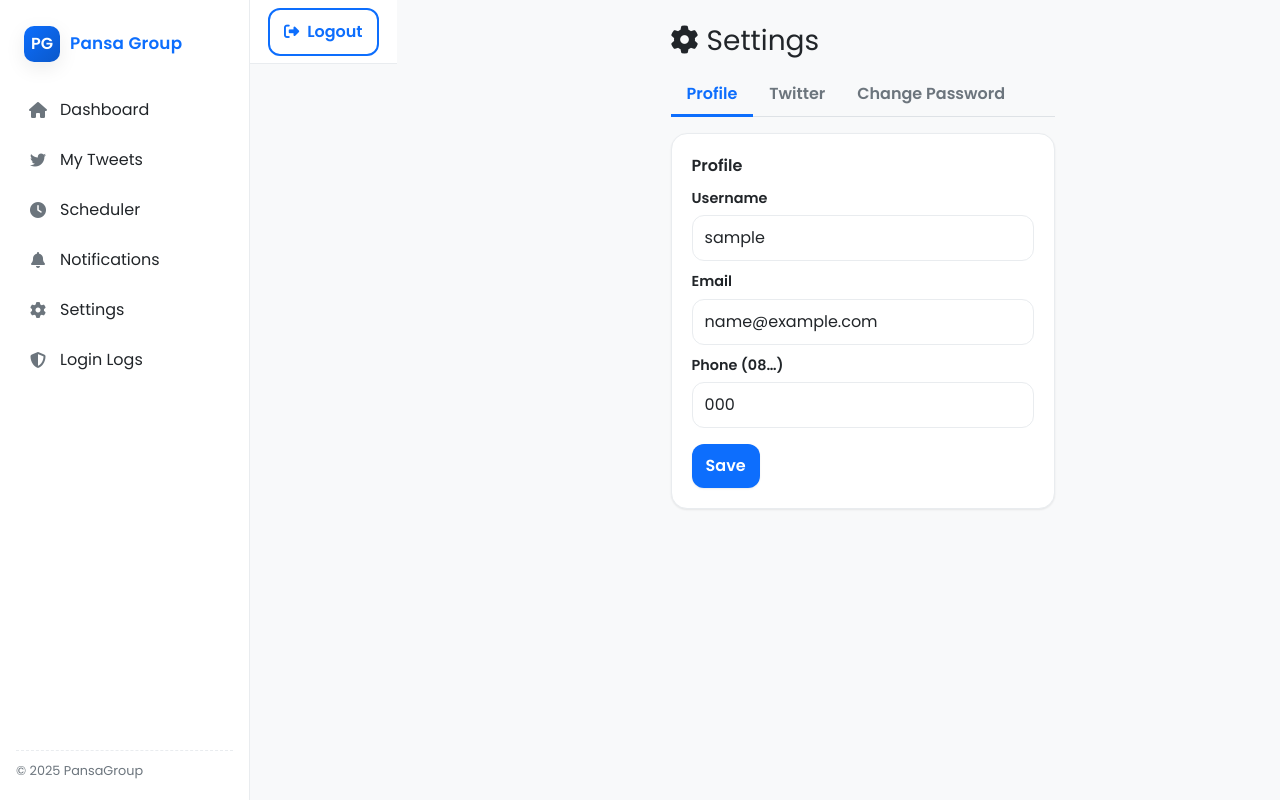
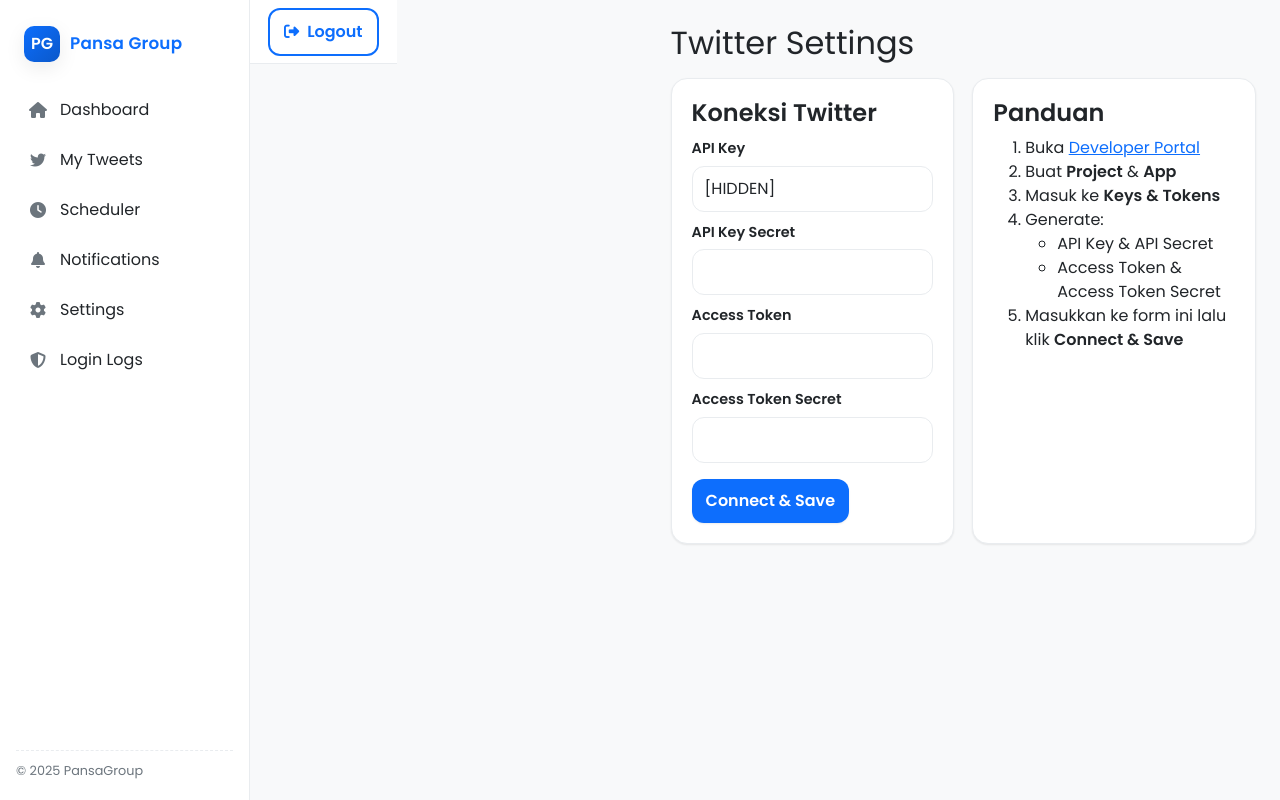
Before and after one commit to jhodypedia/xapi, a Node server app: template views/settings.ejs in a window 1280 px wide. Run offline with Node 20, Linux system fonts and the light colour scheme; a user stored in the database is signed in; tables that the repository leaves empty hold one stand-in row (values such as "Sample post"); the template is opened without the code that fills it: values that come from a table or form of the project are taken from there, most other values are stand-ins (such as "Sample title", 1, 10 or a date in 2020); some libraries are stand-ins or nearby versions.

Commit message:
Update settings.ejs

```diff
--- a/views/settings.ejs
+++ b/views/settings.ejs
@@ -1,94 +1,36 @@
-<h3 class="mb-3"><i class="fa fa-cog me-2"></i>Settings</h3>
+<h2 class="mb-3">Twitter Settings</h2>
+<div class="settings-grid">
+  <div class="card">
+    <h4 class="card-title">Koneksi Twitter</h4>
+    <form method="post" action="/settings/twitter" id="twitterForm">
+      <label class="form-label">API Key</label>
+      <input class="form-control mb-2" name="apiKey" value="<%= account ? '[HIDDEN]' : '' %>">
 
-<% if (error) { %><div class="alert alert-danger"><i class="fa fa-triangle-exclamation"></i><div><b>Error</b><br><%= error %></div></div><% } %>
-<% if (success) { %><div class="alert alert-success"><i class="fa fa-check"></i><div><b>Success</b><br><%= success %></div></div><% } %>
+      <label class="form-label">API Key Secret</label>
+      <input class="form-control mb-2" name="apiSecret">
 
-<ul class="nav nav-tabs mb-3" role="tablist">
-  <li class="nav-item"><button class="nav-link active" data-bs-toggle="tab" data-bs-target="#profile" type="button">Profile</button></li>
-  <li class="nav-item"><button class="nav-link" data-bs-toggle="tab" data-bs-target="#twitter" type="button">Twitter</button></li>
-  <li class="nav-item"><button class="nav-link" data-bs-toggle="tab" data-bs-target="#password" type="button">Change Password</button></li>
-</ul>
+      <label class="form-label">Access Token</label>
+      <input class="form-control mb-2" name="accessToken">
 
-<div class="tab-content">
-  <!-- Profile -->
-  <div class="tab-pane fade show active" id="profile">
-    <div class="card lift">
-      <div class="card-title">Profile</div>
-      <form method="post" action="/settings/profile">
-        <label class="form-label">Username</label>
-        <input class="form-control mb-2" name="username" value="<%= user.username || '' %>">
-        <label class="form-label">Email</label>
-        <input class="form-control mb-2" type="email" name="email" value="<%= user.email || '' %>">
-        <label class="form-label">Phone (08…)</label>
-        <input class="form-control mb-3" name="phone" value="<%= user.phone || '' %>">
-        <button class="btn btn-primary ripple">Save</button>
-      </form>
-    </div>
+      <label class="form-label">Access Token Secret</label>
+      <input class="form-control mb-3" name="accessSecret">
+
+      <button class="btn btn-primary ripple">Connect & Save</button>
+    </form>
   </div>
-
-  <!-- Twitter -->
-  <div class="tab-pane fade" id="twitter">
-    <div class="split-2">
-      <div class="card lift">
-        <div class="d-flex justify-content-between align-items-center mb-2">
-          <div class="card-title m-0">Setup Twitter API</div>
-          <span class="badge <%= twitterStatus.includes('Connected')?'badge-success':'badge-danger' %>"><%= twitterStatus %></span>
-        </div>
-        <div>
-          <div class="mb-2">
-            <label class="form-label">API Key</label>
-            <input class="form-control" id="apiKey">
-          </div>
-          <div class="mb-2">
-            <label class="form-label">API Secret</label>
-            <input class="form-control" id="apiSecret">
-          </div>
-          <div class="mb-2">
-            <label class="form-label">Access Token</label>
-            <input class="form-control" id="accessToken">
-          </div>
-          <div class="mb-3">
-            <label class="form-label">Access Secret</label>
-            <input class="form-control" id="accessSecret">
-          </div>
-          <div class="d-flex gap-2">
-            <button class="btn btn-info text-white ripple" type="button" id="testBtn"><i class="fa fa-plug"></i> Test Connection</button>
-            <button class="btn btn-primary ripple" type="button" id="connectBtn"><i class="fa fa-save"></i> Connect & Save</button>
-          </div>
-        </div>
-      </div>
-
-      <div class="card lift">
-        <div class="card-title">Cara Mendapatkan API Key</div>
-        <ol class="mb-2">
-          <li>Buka <a href="https://developer.twitter.com/" target="_blank">Twitter Developer Portal</a></li>
-          <li>Buat <b>Project</b> & <b>App</b></li>
-          <li>Buka <b>Keys & Tokens</b> → generate:
-            <ul>
-              <li><code>API Key</code> & <code>API Secret</code></li>
-              <li><code>Access Token</code> & <code>Access Secret</code></li>
-            </ul>
-          </li>
-          <li>Masukkan ke form di samping lalu <b>Test</b> & <b>Connect</b></li>
-        </ol>
-        <p class="text-muted">Jangan bagikan credential kepada siapapun.</p>
-      </div>
-    </div>
-  </div>
-
-  <!-- Password -->
-  <div class="tab-pane fade" id="password">
-    <div class="card lift">
-      <div class="card-title">Change Password</div>
-      <form method="post" action="/settings/change-password">
-        <label class="form-label">Password Lama</label>
-        <input class="form-control mb-2" type="password" name="oldPassword" required>
-        <label class="form-label">Password Baru</label>
-        <input class="form-control mb-2" type="password" name="newPassword" required>
-        <label class="form-label">Konfirmasi Password Baru</label>
-        <input class="form-control mb-3" type="password" name="confirmPassword" required>
-        <button class="btn btn-primary ripple">Update</button>
-      </form>
-    </div>
+  <div class="card">
+    <h4 class="card-title">Panduan</h4>
+    <ol>
+      <li>Buka <a href="https://developer.x.com" target="_blank">Developer Portal</a></li>
+      <li>Buat <b>Project</b> & <b>App</b></li>
+      <li>Masuk ke <b>Keys & Tokens</b></li>
+      <li>Generate:
+        <ul>
+          <li>API Key & API Secret</li>
+          <li>Access Token & Access Token Secret</li>
+        </ul>
+      </li>
+      <li>Masukkan ke form ini lalu klik <b>Connect & Save</b></li>
+    </ol>
   </div>
 </div>
```
